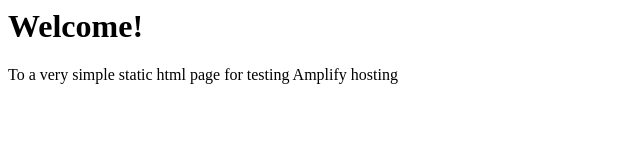
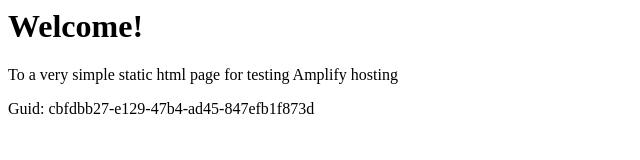
Before and after one commit to aws-aemilia-fra/Github-PR-Commit-Integration-Test-DoNotTouch-Gith-P5X5MO5I-v1-preprod-eu-central-1, a website: page src/index.html in a window 1280 px wide. Shown: the whole page, without its empty margins (0-640 px from the left). Drawn offline with Linux system fonts and the light colour scheme.

Commit message:
commit from integ tests

```diff
--- a/src/index.html
+++ b/src/index.html
@@ -1,3 +1,5 @@
+
+
 <html lang="en">
 
 <head>
@@ -10,6 +12,6 @@
 <body>
     <h1>Welcome!</h1>
     <p>To a very simple static html page for testing Amplify hosting</p>
-</body>
+    <p>Guid: cbfdbb27-e129-47b4-ad45-847efb1f873d</p></body>
 
 </html>
```
